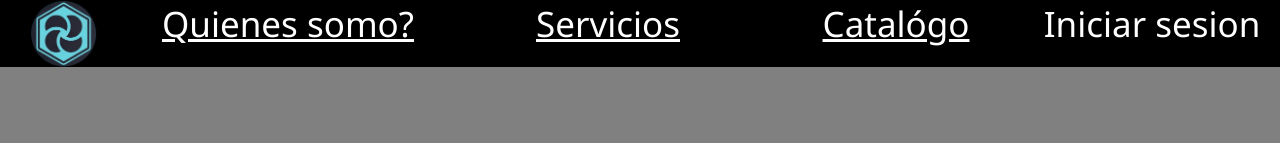
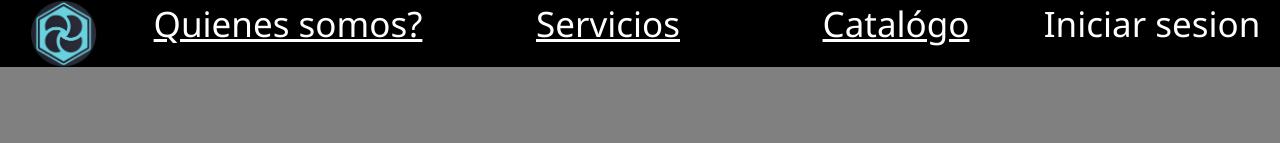
Before and after one commit to blag0rag/zencloud, a plain HTML site: page index.html in a window 1280 px wide. Shown: the top 143 px of the page. Drawn offline with Linux system fonts and the light colour scheme; files whose address does not match are found by name.

Commit message:
Update index.html

```diff
--- a/index.html
+++ b/index.html
@@ -11,7 +11,7 @@
             </div>
 
             <div class="element element-3">
-                <a href="team.html" style="color: white;">Quienes somo?</a>
+                <a href="team.html" style="color: white;">Quienes somos?</a>
             </div>
 
             <div class="element element-5">
```
